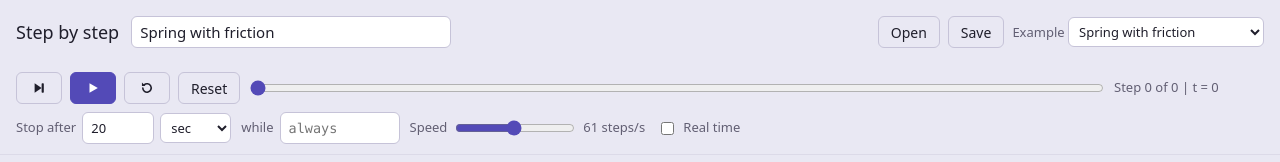
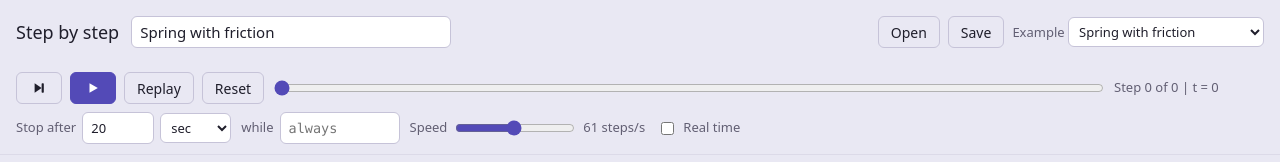
Before and after one commit to mataneld90/intro_to_numerics, a plain HTML site: page index.html in a window 1280 px wide. Shown: the top 162 px of the page. Drawn offline with Linux system fonts and the light colour scheme.

Commit message:
Make Replay a word again
A circular-arrow Replay icon could be read as reset. Replay is text and
switches to the pause bars while replaying; Step and Run stay icons.

Co-Authored-By: Claude Opus 5.5 <noreply@anthropic.com>

```diff
--- a/index.html
+++ b/index.html
@@ -131,7 +131,7 @@ textarea{width:100%;height:120px;font-family:ui-monospace,Menlo,monospace;font-s
   <div class="ctrl">
     <button id="bStep" class="icon-btn" title="Step" aria-label="Step"></button>
     <button id="bRun" class="primary icon-btn" title="Run" aria-label="Run"></button>
-    <button id="bReplay" class="icon-btn" title="Replay" aria-label="Replay"></button>
+    <button id="bReplay">Replay</button>
     <button id="bReset">Reset</button>
     <input type="range" id="scrub" min="0" max="0" value="0" step="1" aria-label="Current step">
     <span class="status" id="status"></span>
@@ -743,17 +743,19 @@ setTimeout(downloadsNs,0);
 function stopAll(){running=false;replaying=false;updateButtons();}
 /* Run shows a play triangle, and two bars while running (pause) */
 /* control icons, drawn as inline SVG so they look the same everywhere (emoji characters don't):
-   Step = triangle with a bar (one frame forward), Run = triangle, Replay = circular arrow, pause = two bars */
+   Step = triangle with a bar (one frame forward), Run = triangle, pause = two bars.
+   Replay stays a word (a circular arrow reads as reset too) and shows the pause bars while replaying. */
 const svg=b=>`<svg viewBox="0 0 16 16" width="14" height="14" aria-hidden="true">${b}</svg>`;
 const ICON_STEP=svg('<path d="M3 2.5v11l8-5.5z" fill="currentColor"/><rect x="11" y="2.5" width="2.5" height="11" rx="0.8" fill="currentColor"/>');
 const ICON_PLAY=svg('<path d="M4 2.5v11l9.5-5.5z" fill="currentColor"/>');
 const ICON_PAUSE=svg('<rect x="3.5" y="2.5" width="3" height="11" rx="0.8" fill="currentColor"/><rect x="9.5" y="2.5" width="3" height="11" rx="0.8" fill="currentColor"/>');
-const ICON_REPLAY=svg('<path d="M3.2 8a4.8 4.8 0 1 0 1.5-3.5" fill="none" stroke="currentColor" stroke-width="1.8" stroke-linecap="round"/><path d="M2.2 1.8v4h4z" fill="currentColor"/>');
 function setIcon(b,icon,label){b.innerHTML=icon;b.title=label;b.setAttribute('aria-label',label);}
 function updateButtons(){
   setIcon($('bStep'),ICON_STEP,'Step');
   setIcon($('bRun'),running?ICON_PAUSE:ICON_PLAY,running?'Pause':'Run');
-  setIcon($('bReplay'),replaying?ICON_PAUSE:ICON_REPLAY,replaying?'Pause':'Replay');
+  const r=$('bReplay');
+  if(replaying){if(!r.style.width)r.style.width=r.offsetWidth+'px';r.classList.add('icon-btn');setIcon(r,ICON_PAUSE,'Pause');}
+  else{r.textContent='Replay';r.style.width='';r.classList.remove('icon-btn');r.removeAttribute('title');r.removeAttribute('aria-label');}
 }
 $('bStep').onclick=()=>{if(stale)return;stopAll();stopNote='';if(doStep()){follow=true;scrub=rows.length-1;}refresh();};
 $('bReset').onclick=()=>{follow=true;stopNote='';rebuild(0);};
```
Also changed, not shown: 1 other file.
